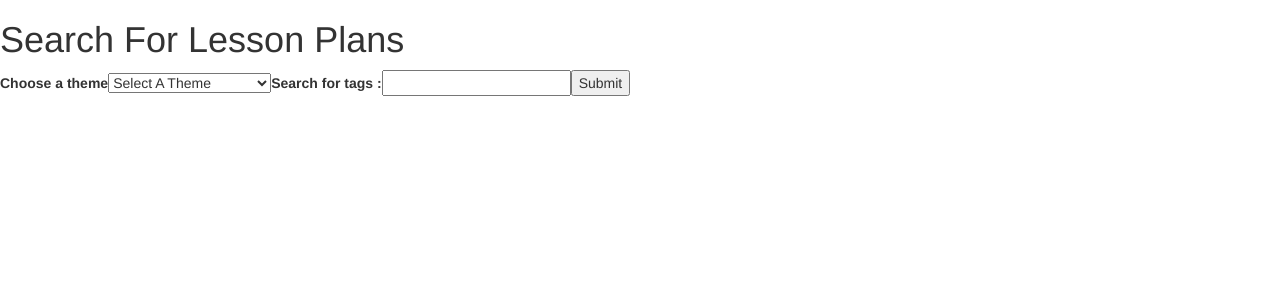
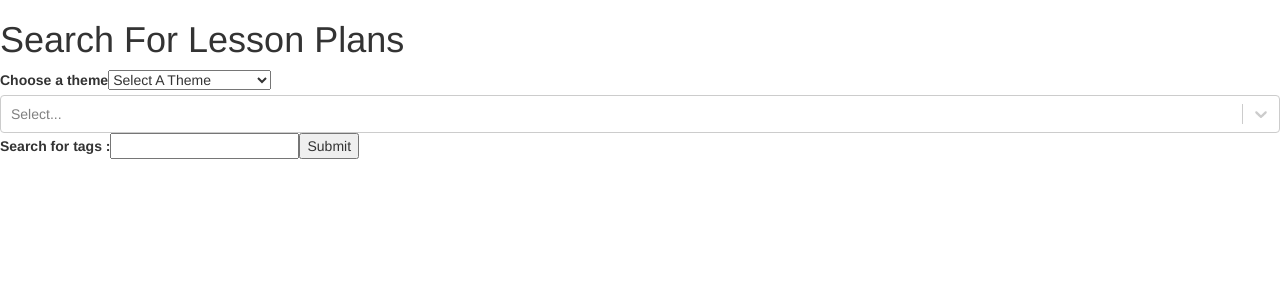
Before and after one commit to UNFInnovaors/HopeAtHand, a React (Create React App) app in the folder HopeAtHand/HopeAtHand/ClientApp/: page / in a window 1280 px wide. Shown: the top 300 px of the page. Built offline with nearby package versions, Linux system fonts and the light colour scheme.

Commit message:
azure.cli file

```diff
--- a/HopeAtHand/HopeAtHand/ClientApp/src/Contianers/LessonPlanSearch/LessonPlanSearch.js
+++ b/HopeAtHand/HopeAtHand/ClientApp/src/Contianers/LessonPlanSearch/LessonPlanSearch.js
@@ -1,5 +1,6 @@
 import React, { Component } from 'react';
 import DisplayLessonPlan from './LessonPlanMethods';
+import AutoComplete from '../UploadFileSmartContainer/UploadFileSmartContainer'
 import Classes from './LessonPlan.css';
 import axios from 'axios';
 
@@ -92,6 +93,7 @@ class LessonPlanSearch extends Component {
             <option value={'Self Acceptance'}>Self Acceptance</option>
             <option value={'Connectivity'}>Connectivity</option>
           </select>
+          <AutoComplete/>
           <label>Search for tags : </label>
           <input onChange={this.ChangeTags} type="text" />
           <button onClick={this.Search}>Submit</button>
--- /dev/null
+++ b/HopeAtHand/HopeAtHand/ClientApp/src/Contianers/UploadFileSmartContainer/UploadFileSmartContainer.js
@@ -0,0 +1,32 @@
+import React, { Component } from 'react'
+import Select from 'react-select';
+
+const options = [
+  { value: 'chocolate', label: 'Chocolate' },
+  { value: 'strawberry', label: 'Strawberry' },
+  { value: 'vanilla', label: 'Vanilla' }
+];
+
+class UploadFileSmartContainer extends React.Component {
+  state = {
+    selectedOption: null,
+
+  }
+  handleChange = (selectedOption) => {
+    this.setState({ selectedOption });
+    console.log(`Option selected:`, selectedOption);
+  }
+  render() {
+    const { selectedOption } = this.state;
+
+    return (
+      <Select
+        value={selectedOption}
+        onChange={this.handleChange}
+        options={options}
+        isMulti={true}
+      />
+    );
+  }
+}
+export default UploadFileSmartContainer
```
Also changed, not shown: HopeAtHand/HopeAtHand/ClientApp/src/Contianers/UploadFileSmartContainer/UploadFileSmartContainer.css (added), 2 other files (tests, documents, lock files or other folders).
